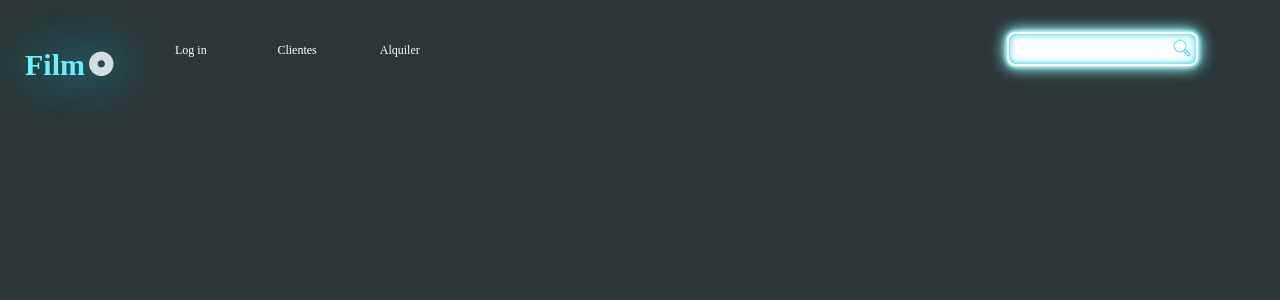
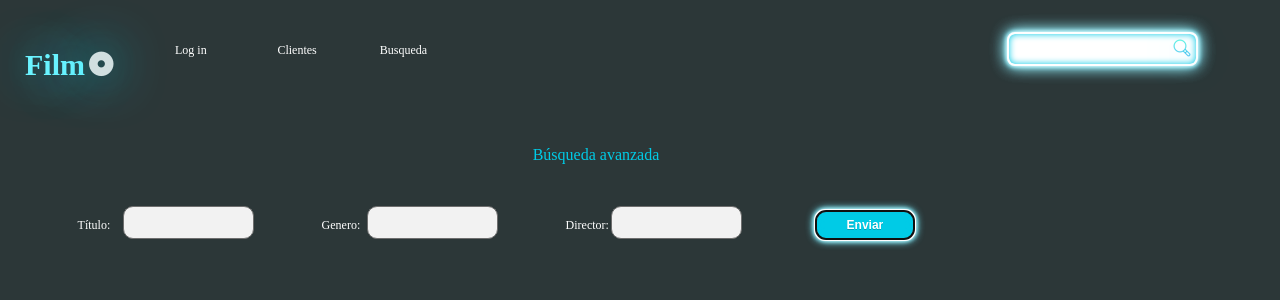
Before and after one commit to Seledia/proyectoPeliculas, a React (Create React App) app: page /components/Busqueda/Busqueda in a window 1280 px wide. Shown: the top 300 px of the page. Built offline with nearby package versions, Linux system fonts and the light colour scheme; a web font is replaced by a local one.

Commit message:
Modificamos el acceso, y la tabla

```diff
--- a/src/App.js
+++ b/src/App.js
@@ -6,6 +6,7 @@ import MovieDetails from './components/MovieDetails/MovieDetails';
 import Home from './Paginas/Home';
 import Login from './Paginas/Login/Login';
 import MisDatos from './Paginas/Misdatos/MisDatos';
+import Busqueda from './components/Busqueda/Busqueda';
 
 
 
@@ -23,6 +24,7 @@ const App = () => {
 							<Route exact path ="/movie/:movieId"><MovieDetails/></Route>
 							<Route exact path = "/components/Login/Login"> <Login/> </Route>
 							<Route exact path = "/components/Misdatos/MisDatos"> <MisDatos/> </Route>
+							<Route exact path = "/components/Busqueda/Busqueda"> <Busqueda/> </Route>
 
 
 						</Switch>
--- a/src/Paginas/Login/Login.css
+++ b/src/Paginas/Login/Login.css
@@ -9,9 +9,15 @@
     border-color: rgb(0,0,0);
     box-sizing: border-box;
     font-weight: bold;
-
     width: 40%;
     margin: auto;
+    border-radius: 20px;
+    box-shadow: 0 0 .2rem #fff,
+              0 0 .2rem #fff,
+              0 0 2rem #00cbe6,
+              0 0 0.8rem #fe137d,
+              0 0 2.8rem #00cbe6,
+              inset 0 0 1.3rem #3dbf87;
 }
 
 .contenedor2 .input_field {
@@ -27,13 +33,7 @@ margin: auto;
 .label {
   width: 50%;
 }
-.label_pequeño {
-  width: 25%;
-  text-align: right;
-}
-.label_grande {
-  width: 75%;
-}
+
   #cajaformulario {
 font-family: 'Open Sans', sans-serif;
 color: #fff;
@@ -103,6 +103,8 @@ padding: 30px;
     background-color: #F2F2F2;
     border: 1px solid #6E6E6E;
     font-family: 'Open Sans', sans-serif;
+    outline: none;
+    border-radius: 8px;
 }
 
 .formulario{
--- a/src/Paginas/Login/Login.js
+++ b/src/Paginas/Login/Login.js
@@ -8,8 +8,8 @@ const Login = () => {
 		     	<h1> Acceso </h1>
 					<form name= "Login"  className="formulario" >
 						<div className="input_field">
-							<div className="label"> e-mail </div>
-							<input type="e-mail" n className="caja_gris"  placeholder="(Ej.: example@example.com)" required="" />
+							<div className="label"> Dni </div>
+							<input type="e-mail" className="caja_gris" required="" />
 						</div>
 
 						<div className="input_field">
--- /dev/null
+++ b/src/components/Busqueda/Busqueda.css
@@ -0,0 +1,84 @@
+.busquedavanzada{
+	position: absolute;
+  top: 130px;
+  color: #fff;
+  text-align: center;
+  border-width: 3px;
+  border-color: rgb(0,0,0);
+  box-sizing: border-box;
+  width: 90%;
+  margin: auto;
+}
+.Busqueda_titulo{
+  color: #00cbe6;
+}
+.busquedavanzada .label_busqueda {
+  margin-bottom: 15px;
+  display: flex;
+  align-items: center;
+
+}
+.busquedavanzada .label_busqueda .campo_input {
+
+  margin-right: 10px;
+
+
+}
+
+.campo_input {
+  width:  35px;
+  font-size:12px ;
+
+}
+
+.boton_form {
+    text-shadow: 0px 1px rgba(0, 0, 0, 0.2);
+    text-align:center;
+    text-decoration: none;
+    font-size: 12px ;
+    display:inline-block;
+    color: #FFF;
+    background: #00cbe6;
+    padding: 6px 30px;
+    white-space: nowrap;
+    -webkit-border-radius: 2px;
+    -moz-border-radius: 2px;
+    border-radius: 10px;
+    margin: 10px 5px;
+    -webkit-transition: all 0.2s ease-in-out;
+    -ms-transition: all 0.2s ease-in-out;
+    -moz-transition: all 0.2s ease-in-out;
+    -o-transition: all 0.2s ease-in-out;
+    transition: all 0.2s ease-in-out;
+    border-color: #ffff;
+    box-shadow: 0 0 5px #fff,
+              0 0 8px #fff,
+              0 0 5px #00cbe6,
+              0 0 5px #00cbe6,
+              0 0 10px #00cbe6,
+              inset 0 0 7px #00cbe6;
+}
+.boton_form:hover {
+    background: rgba(255, 255, 255, 0.1);
+
+}
+
+.busquedavanzada .label_busqueda .caja_gris{
+    margin: 0 0 5px;
+    overflow: hidden;
+    width: 45%;
+    padding: 8px 10px;
+    background-color: #F2F2F2;
+    border: 1px solid #6E6E6E;
+    border-radius: 10px;
+    outline: none;
+}
+
+.formularioBusqueda{
+    width: 90%;
+    margin:0 auto ;
+    padding: 20px;
+    text-align: justify;
+    display: flex;
+
+ }
--- /dev/null
+++ b/src/components/Busqueda/Busqueda.js
@@ -0,0 +1,38 @@
+import React from 'react';
+import styles from './Busqueda.css';
+
+
+const Busqueda = () => {
+	return (
+		     <div className="busquedavanzada" align="center">
+		     	<p className= "Busqueda_titulo">Búsqueda avanzada </p>
+					<form name= "Busqueda"  className="formularioBusqueda" >
+						<div className="label_busqueda">
+							<div className="campo_input"> Título:</div>
+							<input type="text" className="caja_gris" />
+						</div>
+
+						<div className="label_busqueda">
+							<div className="campo_input">Genero: </div>
+							<input type="text"  className="caja_gris" />
+						</div>
+
+						<div className="label_busqueda">
+							<div className="campo_input">Director: </div>
+							<input type="text"  className="caja_gris" />
+						</div>
+
+						<div className="label_busqueda">
+							<div className="campo_input">
+							<button type="submit" autofocus="" className="boton_form"><strong>Enviar</strong></button>
+						</div>
+
+				</div>
+
+			</form>
+
+		</div>
+	);
+}
+
+export default Busqueda;
--- a/src/components/Navegador/Navbar.js
+++ b/src/components/Navegador/Navbar.js
@@ -2,6 +2,7 @@ import React from 'react';
 import { Link, NavLink } from 'react-router-dom';
 import MoviesGrid from '../MoviesGrid/MoviesGrid';
 import Login from '../../Paginas/Login/Login.js';
+import Busqueda from '../Busqueda/Busqueda.js';
 import "./Navbar.css";
 import Search from '../Search/Search';
 
@@ -26,7 +27,7 @@ const Navbar = () => {
 						<ul className= "menu">
 							<li className ="menu__item"><NavLink to = "/components/Login/Login" className = "menu__Link"> Log in </NavLink></li>
 							<li className ="menu__item"><NavLink to = "/components/Misdatos/MisDatos" className = "menu__Link"> Clientes </NavLink></li>
-							<li className ="menu__item"><NavLink to = "/components/Misdatos/MisDatos" className = "menu__Link"> Alquiler </NavLink></li>
+							<li className ="menu__item"><NavLink to = "/components/Busqueda/Busqueda" className = "menu__Link"> Busqueda </NavLink></li>
 						</ul>
 					</nav>
 					<div className = "Buscador">
```
Lines whose indentation alone changed are shown as unchanged.
